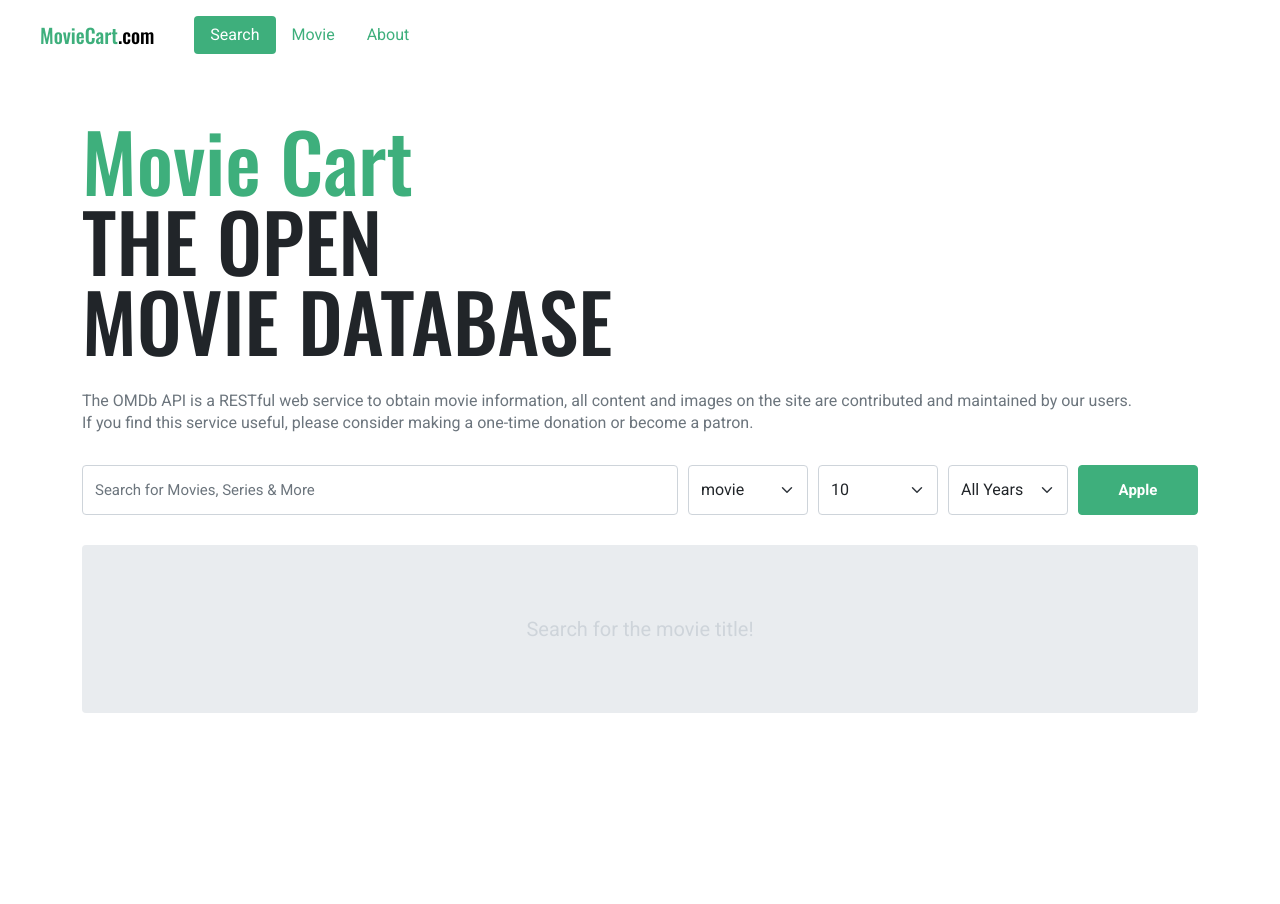
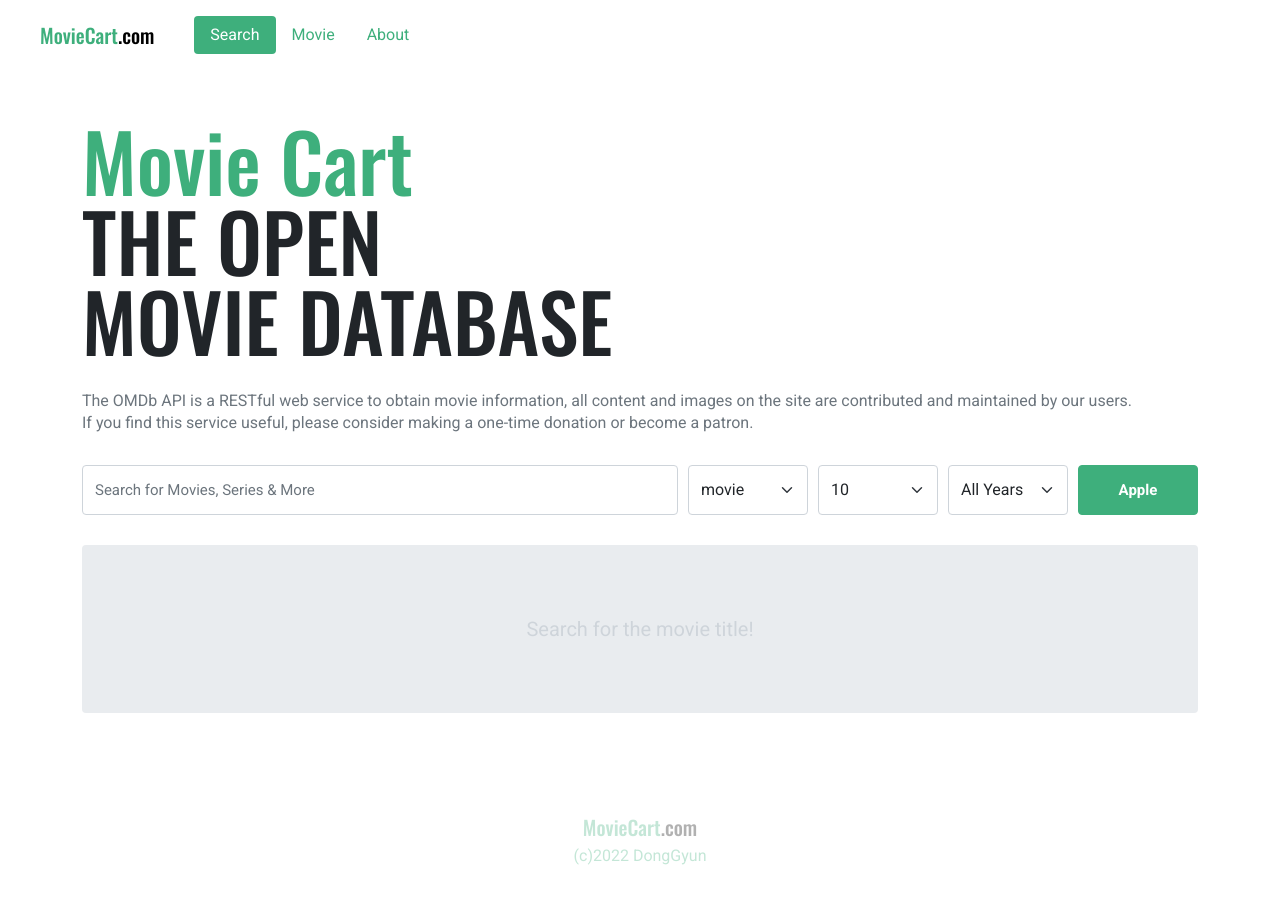
Before and after one commit to seadonggyun4/MovieCart, a Vue app: page /about in a window 1280 px wide. Shown: the top 904 px of the page. Before the commit the page ends 800 px from the top, so only its background shows below. Built offline with nearby package versions, Linux system fonts and the light colour scheme.

Commit message:
💄 Footer 생성

```diff
--- a/src/App.vue
+++ b/src/App.vue
@@ -2,15 +2,20 @@
   <!-- Header 출력 -->
   <Header />
   <!-- 전체 영역에서 사용할 수 있는 컴포넌트 -->
+  <!-- vue-router를 사용하면 사용할수 있는 컴포넌트 -->
   <RouterView />
+  <!-- Footer 출력 -->
+  <Footer />
 </template>
 
 <script>
 import Header from '~/components/Header.vue'
+import Footer from '~/components/Footer.vue'
 
 export default {
   components:{
-    Header
+    Header,
+    Footer
   }
 }
 </script>
--- /dev/null
+++ b/src/components/Footer.vue
@@ -0,0 +1,32 @@
+<template>
+  <footer>
+    <Logo />
+    <a
+      href="https://github.com/seadonggyun4?tab=overview&from=2022-02-01&to=2022-02-27"
+      target="_blank">(c){{ new Date().getFullYear() }} DongGyun</a>
+  </footer>
+</template>
+
+<script>
+import Logo from '~/components/Logo.vue'
+
+export default {
+  components:{
+    Logo
+  }
+}
+</script>
+
+
+<style lang="scss" scoped>
+footer{
+  padding: 70px 0;
+  text-align: center;
+  opacity: .3;
+
+  .logo{
+    margin-bottom: 4px;
+    display: block;
+  }
+}
+</style>
--- a/src/components/Header.vue
+++ b/src/components/Header.vue
@@ -22,7 +22,7 @@
 </template>
 
 <script>
-import Logo from '~/components/Logo'
+import Logo from '~/components/Logo.vue'
 
 export default {
   components:{
```
Also changed, not shown: .eslintrc.js.
